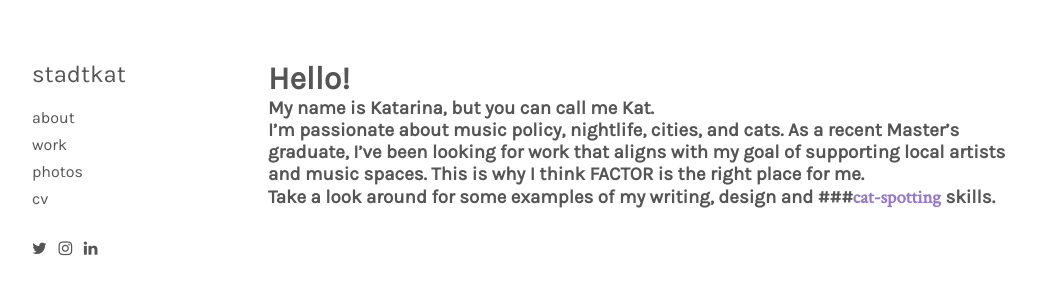
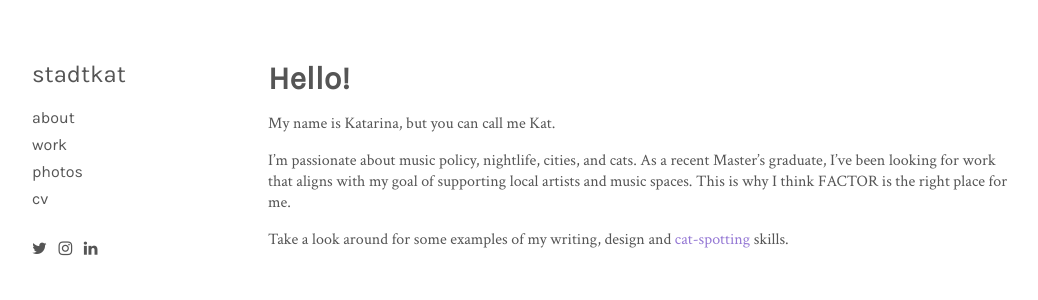
Before and after one commit to katgligo/stadtkat, a Jekyll site: the page built from index.md, in a window 1280 px wide. Shown: the top 300 px of the page, without its empty margins (32-1070 px from the left). Built offline with Jekyll 4.4.1, drawn with Linux system fonts in a browser that asks for light colours.

Commit message:
Revert index.md styles

```diff
--- a/index.md
+++ b/index.md
@@ -5,10 +5,8 @@ title: Home
 
 # Hello!
 
-### My name is Katarina, but you can call me Kat.
+My name is Katarina, but you can call me Kat.
 
+I’m passionate about music policy, nightlife, cities, and cats. As a recent Master’s graduate, I’ve been looking for work that aligns with my goal of supporting local artists and music spaces. This is why I think FACTOR is the right place for me.
 
-### I’m passionate about music policy, nightlife, cities, and cats. As a recent Master’s graduate, I’ve been looking for work that aligns with my goal of supporting local artists and music spaces. This is why I think FACTOR is the right place for me.
-
-
-### Take a look around for some examples of my writing, design and ###[cat-spotting](https://www.instagram.com/p/BIBeIyHAxFB_DMO43ryohjUrN36cCT_pOVLQaE0/?taken-by=stadtkat) skills.
+Take a look around for some examples of my writing, design and [cat-spotting](https://www.instagram.com/p/BIBeIyHAxFB_DMO43ryohjUrN36cCT_pOVLQaE0/?taken-by=stadtkat) skills.
```
